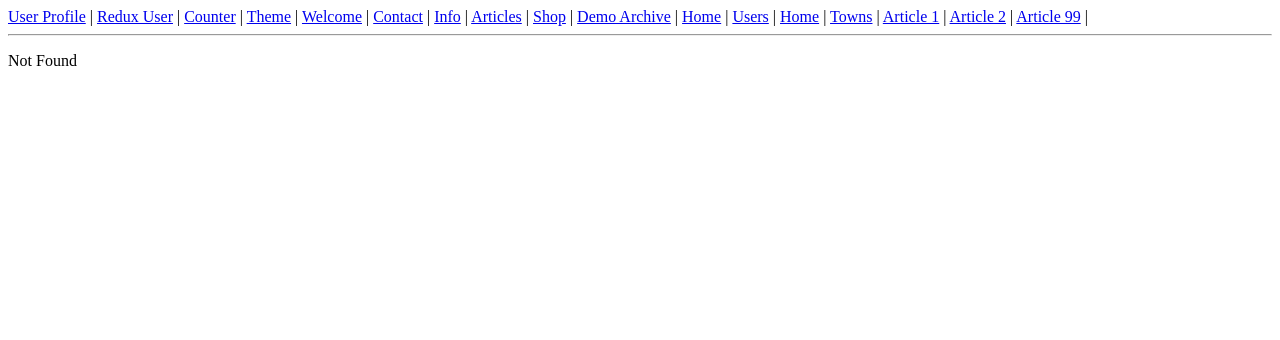
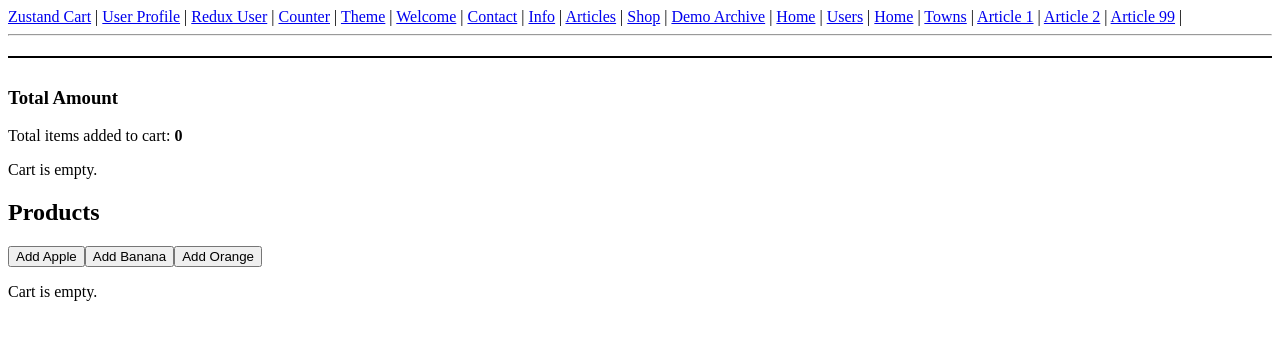
Before and after one commit to Anne-Zwift/react-learning-journey, a React (Vite) app: page /shopping-cart in a window 1280 px wide. Before the commit this address had no page. Shown: the top 340 px of the page. Built offline with nearby package versions, Linux system fonts and the light colour scheme.

Commit message:
feat: Created components to display and summarise the Zustand cart state.

```diff
--- a/src/App.tsx
+++ b/src/App.tsx
@@ -19,6 +19,7 @@ return (
       <Provider store={store}>
       <div>
         <nav>
+          <Link to="/shopping-cart">Zustand Cart</Link> | {' '}
           <Link to="/user-profile">User Profile</Link> | {' '}
           <Link to='/redux-user'>Redux User</Link> | {' '}
           <Link to="/counter">Counter</Link> | {' '}
--- /dev/null
+++ b/src/components/CartSummary.tsx
@@ -0,0 +1,27 @@
+import CartDisplay from "../pages_cart/CartDisplay";
+import useCartStore from "../stores/cartStore";
+import ProductAdder from "./ProductAdder";
+
+function CartSummary() {
+  const items = useCartStore((state) => state.items);
+  const totalItems = items.reduce((total, item) => total + item.quantity, 0);
+
+  return (
+    <div style={{
+      marginTop: '20px',
+      borderTop: '2px solid black',
+      paddingTop: '10px',
+    }}
+    >
+      <h3>Total Amount</h3>
+      <p>
+        Total items added to cart: <strong>{totalItems}</strong>
+      </p>
+      <CartDisplay />
+      <ProductAdder />
+      <CartDisplay />
+    </div>
+  )
+}
+
+export default CartSummary;
--- /dev/null
+++ b/src/components/ProductAdder.tsx
@@ -0,0 +1,17 @@
+import useCartStore from "../stores/cartStore";
+
+
+function ProductAdder() {
+  const addItem = useCartStore((state) => state.addItem);
+
+  return (
+    <div>
+      <h2>Products</h2>
+      <button onClick={() => addItem({ productId: 'p1', name: 'Apple'})}>Add Apple</button>
+      <button onClick={() => addItem({ productId: 'p2', name: 'Banana'})}>Add Banana</button>
+      <button onClick={() => addItem({ productId: 'p3', name: 'Orange'})}>Add Orange</button>
+    </div>
+  );
+}
+
+export default ProductAdder;
--- /dev/null
+++ b/src/pages_cart/CartDisplay.tsx
@@ -0,0 +1,51 @@
+import useCartStore from "../stores/cartStore";
+
+function CartDisplay() {
+  const items = useCartStore((state) => state.items);
+
+  const removeItem = useCartStore((state) => state.removeItem);
+  const updateQuantity = useCartStore((state) => state.updateQuantity);
+
+  if (items.length === 0) {
+    return <p>Cart is empty.</p>
+  }
+
+  return (
+    <div>
+      <h2>Cart (Zustand)</h2>
+    <ul>
+      {items.map((item) => (
+        <li
+          key={item.productId}
+          style={{
+            margin: '10px 0',
+            borderBottom: '1px solid #eee',
+            paddingBottom: '5px',
+          }}
+          >
+            <span>Product ID: {item.productId}</span>
+            <br />
+            <span>Amount: {item.quantity}</span>
+            <button
+            onClick={() => updateQuantity(item.productId, item.quantity - 1)}
+            style={{ marginLeft: '10px' }}
+            >-
+            </button>
+            <button
+              onClick={() => updateQuantity(item.productId, item.quantity + 1)}
+              style={{ marginLeft: '5px' }}
+            >+
+            </button>
+            <button
+              onClick={() => removeItem(item.productId)}
+              style={{ marginLeft: '10px', color: 'red' }}
+            >Remove item
+            </button>
+        </li>
+      ))}
+    </ul>
+    </div>
+  );
+}
+
+export default CartDisplay;
--- a/src/router.tsx
+++ b/src/router.tsx
@@ -20,6 +20,7 @@ import ThemePage from './pages_theme/ThemePage';
 import CounterPage from './pages_counter/CounterPage';
 import ReduxUserPage from './pages_user/ReduxUserPage';
 import UserProfileLoader from './components/UserProfileLoader';
+import CartSummary from './components/CartSummary';
 
 
 // Root route wraps the App layout component
@@ -144,6 +145,12 @@ const userProfileRoute = new Route({
   component: UserProfileLoader,
 });
 
+const shoppingCartRoute = new Route({
+  getParentRoute: () => rootRoute,
+  path: '/shopping-cart',   // distinct from /redux-user and /users
+  component: CartSummary,
+});
+
 const notFoundRoute = new Route({
   getParentRoute: () => rootRoute,
   path: '*',
@@ -168,6 +175,7 @@ const routeTree = rootRoute.addChildren([
   counterRoute,
   userRoute,
   userProfileRoute,
+  shoppingCartRoute,
   notFoundRoute,
 ]);
 
--- /dev/null
+++ b/src/stores/cartStore.tsx
@@ -0,0 +1,69 @@
+import { create } from "zustand";
+
+interface Product {
+  productId: string | number;
+  name: string;
+}
+
+interface CartItem extends Product {
+  quantity: number;
+}
+
+interface CartState {
+  items: CartItem[];
+  addItem: (product: Product) => void;
+  updateQuantity: (productId: string | number, quantity: number) => void;
+  removeItem: (productId: string | number) => void;
+  clearCart: () => void;
+}
+
+const useCartStore = create<CartState>((set) => ({
+  items: [],
+
+  addItem: (product) =>
+    set((state) => {
+      const existingItem = state.items.find(
+        (item) => item.productId === product.productId,
+      );
+
+      if (existingItem) {
+        const updatedItems = state.items.map(
+          (item) =>
+            item.productId === product.productId
+          ? { ...item, quantity: item.quantity + 1 }
+          : item,
+        );
+        return { items: updatedItems };
+      } else {
+        const newItem = { ...product, quantity: 1 };
+        const updatedItems = [...state.items, newItem];
+        return { items: updatedItems };
+      }
+    }),
+    updateQuantity: (productId, quantity) =>
+      set((state) => {
+        if (quantity <= 0) {
+          const updatedItems = state.items.filter(
+            (item) => item.productId !== productId,
+          );
+          return { items: updatedItems };
+        } else {
+          const updatedItems = state.items.map((item) =>
+            item.productId === productId
+            ? { ...item, quantity: quantity }
+            : item,
+          );
+          return { items: updatedItems };
+        }
+      }),
+      removeItem: (productId) =>
+        set((state) => {
+          const updatedItems = state.items.filter(
+            (item) => item.productId !== productId
+          );
+          return {items: updatedItems };
+        }),
+      clearCart: () => set({ items: [] }),
+}));
+
+export default useCartStore;
```
